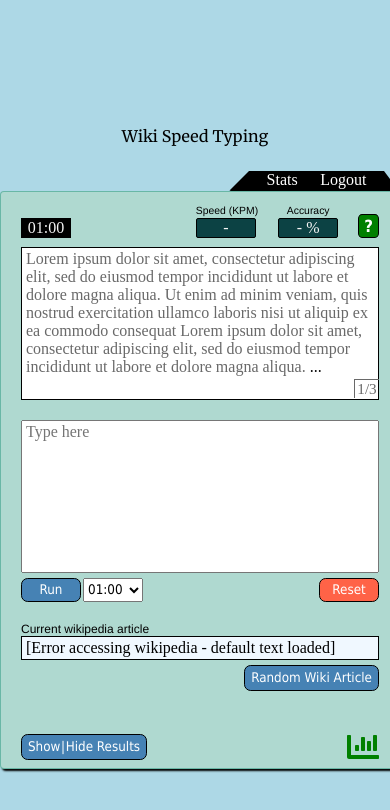
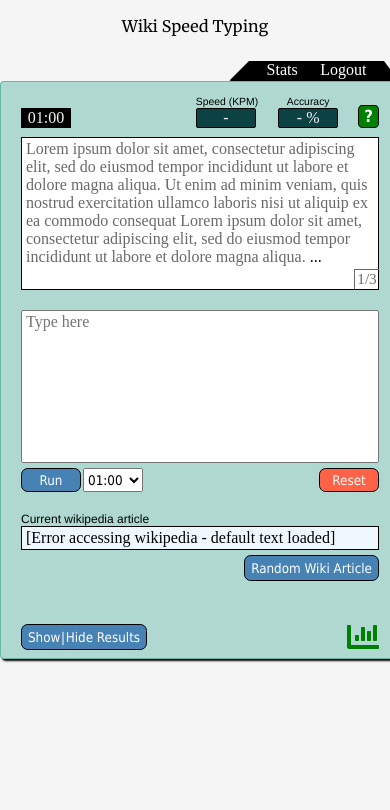
Before and after one commit to Achenson/Wiki-speed-typing, a React (Create React App) app: page / in a window 390 px wide. Shown: the top 810 px of the page. Built offline with nearby package versions, Linux system fonts and the light colour scheme; no server answers.

Commit message:
media-queries

```diff
--- a/src/App.css
+++ b/src/App.css
@@ -42,9 +42,15 @@
 
 }
 
-@media only screen and (max-width: 600px) {
-  body {
-    background-color: lightblue;
+@media only screen and (max-height: 900px) {
+  .app-outer-container {
+    margin-top: 7vh;
+  }
+}
+
+@media only screen and (max-height: 850px) {
+  .app-outer-container {
+    margin-top: auto;
   }
 }
 
```
